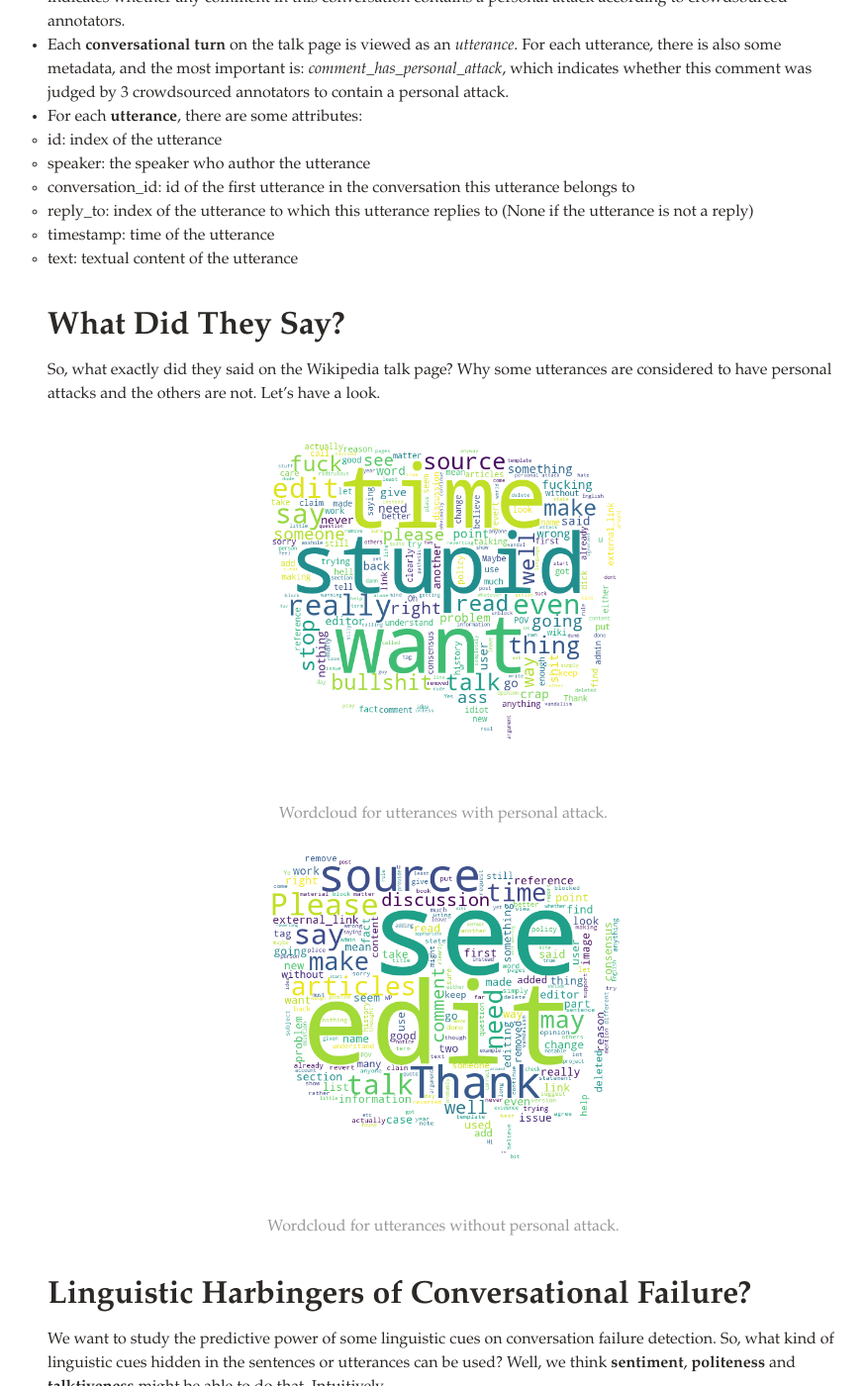
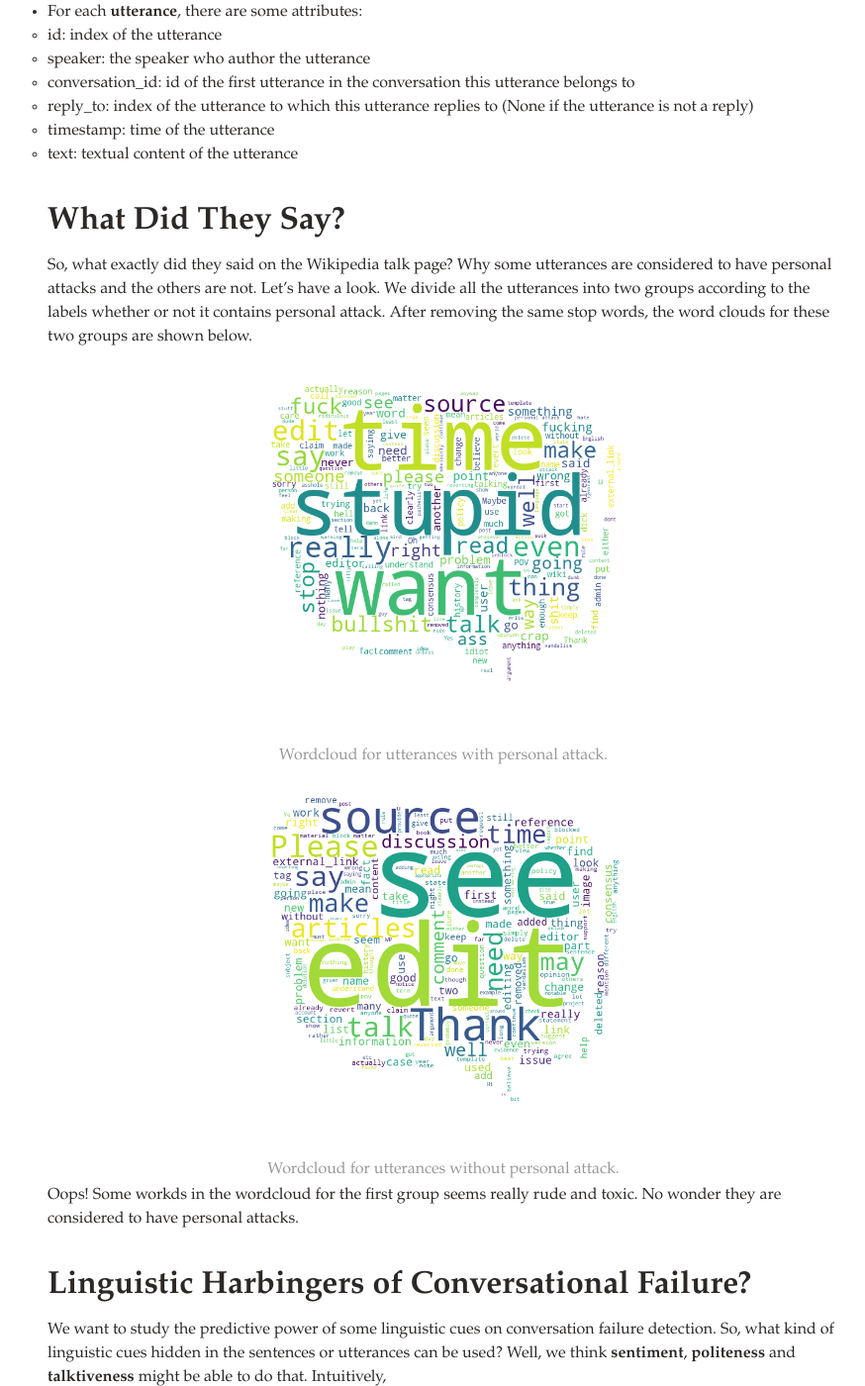
Before and after one commit to QinyueZheng/linguistic_datastory, a Jekyll site: the page built from index.md, in a window 1280 px wide and 1400 px high, scrolled down 2015 px. Shown: the whole window at 99% size, without its empty margins (192-1066 px from the left). Built offline with Jekyll 4.4.1, drawn with Linux system fonts in a browser that asks for light colours.

Commit message:
modify storyline Thu Dec 17 21:22:33     2020

```diff
--- a/index.md
+++ b/index.md
@@ -23,7 +23,7 @@ Suppose you are a peace-loving linguist, and what you cannot tolerate are person
 
 <br>
 <center>
-    <img src="assets/conversation.png" style="width:700px;height:600;">
+    <img src="assets/conversation.gif" style="width:700px;height:600;">
     <br>
     <div style="color:orange;
         display: inline-block;
@@ -53,8 +53,7 @@ Let's have a closer look at this dataset. This dataset contains 2010 **speakers*
 
 
 ## What Did They Say?
-So, what exactly did they said on the Wikipedia talk page? Why some utterances are considered to have personal attacks and the others are not. Let's have a look.
-
+So, what exactly did they said on the Wikipedia talk page? Why some utterances are considered to have personal attacks and the others are not. Let's have a look. We divide all the utterances into two groups according to the labels whether or not it contains personal attack. After removing the same stop words, the word clouds for these two groups are shown below.
 
 <center>
     <img src="assets/wordcloud_attack.png" style="width:500px;height:300;">
@@ -74,6 +73,7 @@ So, what exactly did they said on the Wikipedia talk page? Why some utterances a
         padding: 2px;">Wordcloud for utterances without personal attack.</div>
 </center>
 
+Oops! Some workds in the wordcloud for the first group seems really rude and toxic. No wonder they are considered to have personal attacks.
 
 
 ## Linguistic Harbingers of Conversational Failure?
```
Also changed, not shown: assets/conversation.gif (added).
